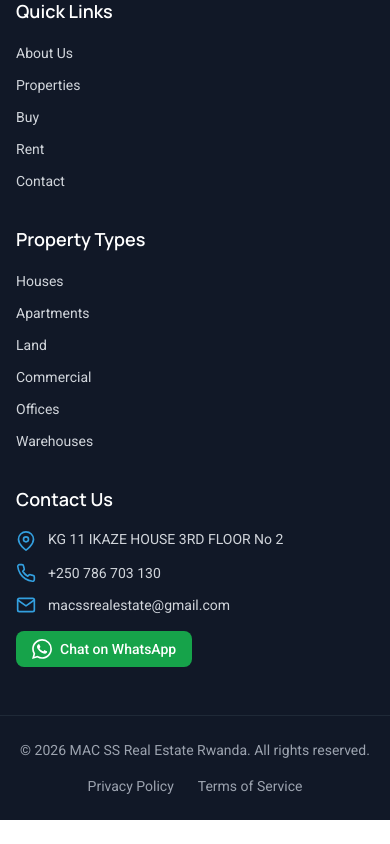
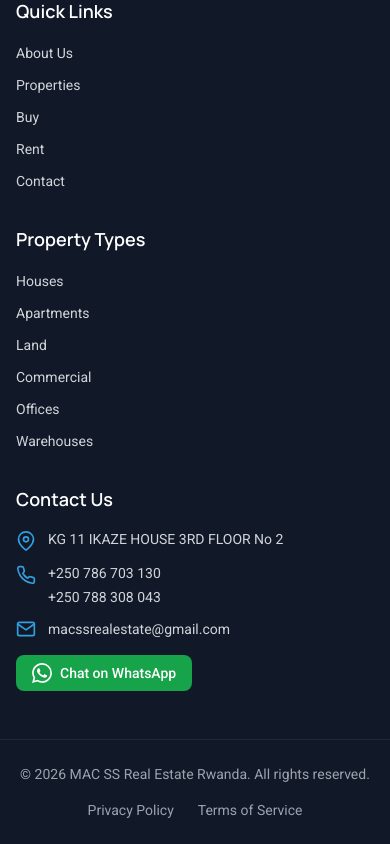
Before and after one commit to godigitorw/macss, a Next.js app: page / in a window 390 px wide. Shown: the part 2917-3761 px from the top of the page. Before the commit the page ends 3737 px from the top, so only its background shows below. Built offline with nearby package versions, Linux system fonts and the light colour scheme; no server answers; the database is empty.

Commit message:
Update footer phone numbers and WhatsApp link

```diff
--- a/src/components/Footer.tsx
+++ b/src/components/Footer.tsx
@@ -130,14 +130,22 @@ export default function Footer() {
                   {process.env.NEXT_PUBLIC_ADDRESS || 'KG 11 IKAZE HOUSE 3RD FLOOR No 2'}
                 </span>
               </li>
-              <li className="flex items-center gap-3">
-                <FiPhone className="w-5 h-5 text-primary-400 flex-shrink-0" />
-                <a
-                  href={`tel:+${process.env.NEXT_PUBLIC_PHONE}`}
-                  className="text-sm hover:text-primary-400 transition-colors"
-                >
-                  +{process.env.NEXT_PUBLIC_PHONE || '250 786 703 130'}
-                </a>
+              <li className="flex items-start gap-3">
+                <FiPhone className="w-5 h-5 text-primary-400 flex-shrink-0 mt-0.5" />
+                <div className="flex flex-col gap-1">
+                  <a
+                    href="tel:+250786703130"
+                    className="text-sm hover:text-primary-400 transition-colors"
+                  >
+                    +250 786 703 130
+                  </a>
+                  <a
+                    href="tel:+250788308043"
+                    className="text-sm hover:text-primary-400 transition-colors"
+                  >
+                    +250 788 308 043
+                  </a>
+                </div>
               </li>
               <li className="flex items-center gap-3">
                 <FiMail className="w-5 h-5 text-primary-400 flex-shrink-0" />
@@ -152,7 +160,7 @@ export default function Footer() {
 
             {/* WhatsApp Button */}
             <a
-              href={`https://wa.me/${process.env.NEXT_PUBLIC_WHATSAPP}`}
+              href="https://wa.me/250786703130"
               target="_blank"
               rel="noopener noreferrer"
               className="mt-4 inline-flex items-center gap-2 px-4 py-2 bg-green-600 hover:bg-green-700 text-white rounded-lg transition-colors text-sm font-medium"
```
